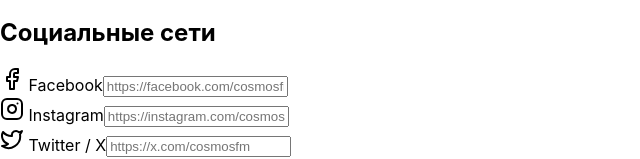
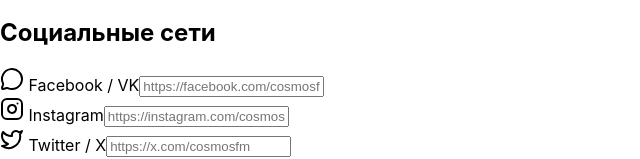
Before and after one commit to piobeat-ux/cosmos-fm-admin, a React (Create React App) app: page /settings in a window 1280 px wide. Shown: the part 528-687 px from the top of the page, without its empty margins (0-640 px from the left). Built offline with nearby package versions, Linux system fonts and the light colour scheme; no server answers.

Commit message:
Fix Facebook icon import error

```diff
--- a/src/pages/Settings.tsx
+++ b/src/pages/Settings.tsx
@@ -1,6 +1,6 @@
 import { useState, useEffect } from 'react';
 import { settingsApi } from '../api/client';
-import { Save, Globe, Mail, Phone, MapPin, Facebook, Instagram, Twitter, Youtube, Radio } from 'lucide-react';
+import { Save, Globe, Mail, Phone, MapPin, MessageCircle, Instagram, Twitter, Youtube, Radio } from 'lucide-react';
 
 export function Settings() {
   const [settings, setSettings] = useState({
@@ -197,7 +197,7 @@
           <div className="grid grid-cols-1 md:grid-cols-2 gap-4">
             <div>
               <label className="block text-sm font-medium text-gray-700 mb-1">
-                <Facebook className="w-4 h-4 inline mr-1 text-blue-600" /> Facebook
+                <MessageCircle className="w-4 h-4 inline mr-1 text-blue-600" /> Facebook / VK
               </label>
               <input
                 type="text"
```
